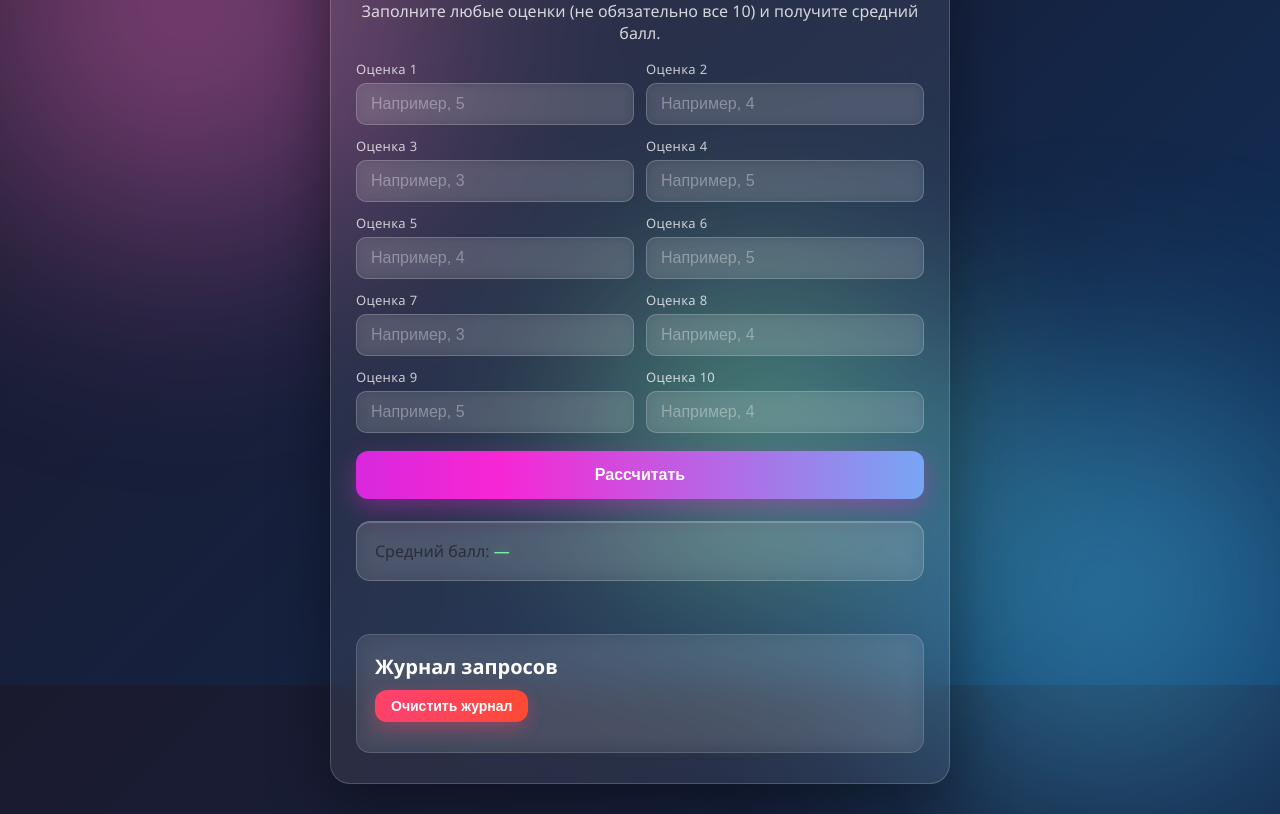
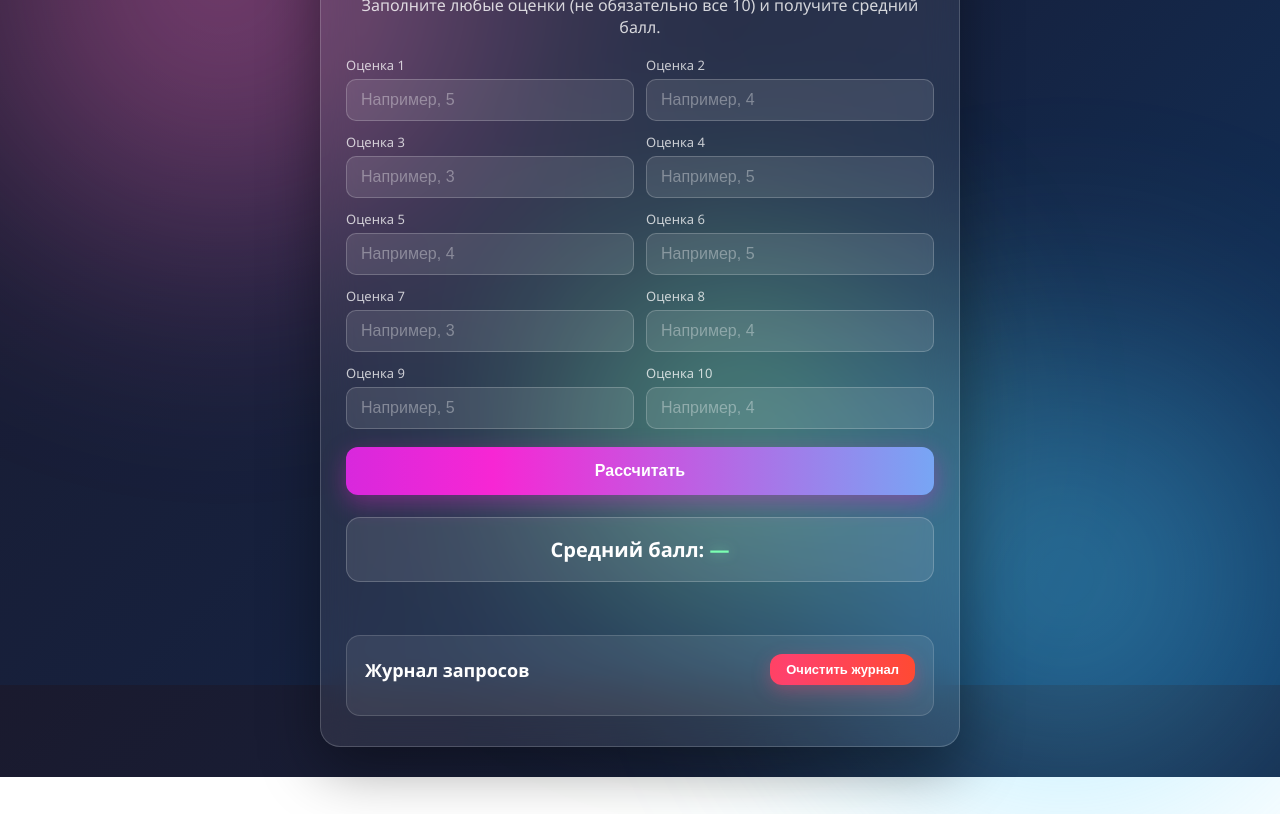
Before and after one commit to rinqxss/kalkulator, a plain HTML site: page index.html in a window 1280 px wide. Shown: the part 115-929 px from the top of the page. After the commit the page ends 892 px from the top, so only its background shows below. Drawn offline with Linux system fonts and the light colour scheme.

Commit message:
Update style.css

```diff
--- a/style.css
+++ b/style.css
@@ -1,111 +1,118 @@
-/* ===== Калькулятор расчёта оценок — оформление с переливающимися бликами ===== */
+/* ============ Калькулятор оценок — тёмная тема с бликами ============ */
 
 * {
     box-sizing: border-box;
 }
-
-/* ---------- Фон с анимированными цветными бликами ---------- */
 
 body {
     font-family: 'Segoe UI', Arial, sans-serif;
     margin: 0;
     padding: 0;
     min-height: 100vh;
-    color: #2c2e3a;
+    color: #ffffff;
     background: linear-gradient(135deg, #1a1a2e 0%, #16213e 50%, #0f3460 100%);
     background-attachment: fixed;
-    position: relative;
     overflow-x: hidden;
 }
 
-/* Световые пятна-блики */
+/* ---------- Цветные блики на фоне ---------- */
+
+/* Общие свойства световых пятен */
 body::before,
 body::after,
 .blick {
-    content: '';
     position: fixed;
     border-radius: 50%;
     filter: blur(90px);
-    opacity: 0.55;
+    opacity: 0.5;
     pointer-events: none;
     z-index: 0;
 }
 
-/* Блик 1 — фиолетово-розовый */
+/* Розово-фиолетовый блик сверху слева */
 body::before {
-    width: 55vw;
-    height: 55vw;
-    top: -20vw;
+    content: '';
+    width: 60vw;
+    height: 60vw;
+    top: -25vw;
     left: -15vw;
     background: radial-gradient(circle, #ff6ec4 0%, transparent 70%);
     animation: drift1 14s ease-in-out infinite alternate;
 }
 
-/* Блик 2 — голубой */
+/* Голубой блик снизу справа */
 body::after {
-    width: 50vw;
-    height: 50vw;
-    bottom: -18vw;
+    content: '';
+    width: 55vw;
+    height: 55vw;
+    bottom: -20vw;
     right: -12vw;
     background: radial-gradient(circle, #4dd0ff 0%, transparent 70%);
     animation: drift2 18s ease-in-out infinite alternate;
 }
 
-/* Блик 3 — зелёно-жёлтый (добавлен в HTML не нужен — создан скриптом) */
+/* Зелёный блик по центру */
 .blick {
-    width: 40vw;
-    height: 40vw;
-    top: 35%;
-    left: 40%;
+    width: 45vw;
+    height: 45vw;
+    top: 30%;
+    left: 35%;
     background: radial-gradient(circle, #7bffb2 0%, transparent 70%);
     animation: drift3 22s ease-in-out infinite alternate;
 }
 
 @keyframes drift1 {
     from { transform: translate(0, 0) scale(1); }
-    to   { transform: translate(8vw, 6vw) scale(1.2); }
+    to   { transform: translate(9vw, 7vw) scale(1.25); }
 }
 
 @keyframes drift2 {
     from { transform: translate(0, 0) scale(1); }
-    to   { transform: translate(-7vw, -5vw) scale(1.15); }
+    to   { transform: translate(-8vw, -6vw) scale(1.15); }
 }
 
 @keyframes drift3 {
     from { transform: translate(0, 0) scale(1); }
-    to   { transform: translate(-6vw, 7vw) scale(0.85); }
+    to   { transform: translate(-7vw, 8vw) scale(0.85); }
 }
 
-/* ---------- Стеклянный контейнер поверх бликов ---------- */
+/* ---------- Стеклянный контейнер ---------- */
 
 .container {
     position: relative;
     z-index: 1;
-    max-width: 620px;
+    max-width: 640px;
     margin: 30px auto;
     padding: 30px 25px;
     background: rgba(255, 255, 255, 0.08);
-    backdrop-filter: blur(18px);
-    -webkit-backdrop-filter: blur(18px);
     border: 1px solid rgba(255, 255, 255, 0.18);
     border-radius: 20px;
     box-shadow: 0 20px 60px rgba(0, 0, 0, 0.4);
 }
 
-/* Переливающийся градиентный заголовок */
+/* Поддержка размытия фона, где доступно */
+@supports (backdrop-filter: blur(18px)) {
+    .container {
+        backdrop-filter: blur(18px);
+    }
+}
+
+/* ---------- Заголовок с переливом ---------- */
+
 h1 {
     text-align: center;
     font-size: 28px;
     margin: 0 0 10px;
+    color: #7bffb2; /* запасной цвет, если градиент не поддерживается */
     background: linear-gradient(90deg, #ff6ec4, #ffd86e, #7bffb2, #4dd0ff, #ff6ec4);
     background-size: 300% 100%;
     -webkit-background-clip: text;
     background-clip: text;
     -webkit-text-fill-color: transparent;
-    animation: shimmerText 6s linear infinite;
+    animation: shimmer 6s linear infinite;
 }
 
-@keyframes shimmerText {
+@keyframes shimmer {
     from { background-position: 0% 50%; }
     to   { background-position: 300% 50%; }
 }
@@ -113,12 +120,13 @@ h1 {
 p {
     color: rgba(255, 255, 255, 0.8);
     text-align: center;
+    margin: 0 0 18px;
 }
 
 h2 {
-    font-size: 20px;
+    font-size: 18px;
     color: #fff;
-    margin: 0 0 10px;
+    margin: 0;
 }
 
 /* ---------- Сетка полей ---------- */
@@ -134,7 +142,6 @@ h2 {
     margin-bottom: 5px;
     font-size: 13px;
     color: rgba(255, 255, 255, 0.75);
-    letter-spacing: 0.3px;
 }
 
 .field input {
@@ -145,7 +152,6 @@ h2 {
     font-size: 16px;
     color: #fff;
     background: rgba(255, 255, 255, 0.1);
-    backdrop-filter: blur(6px);
     transition: border-color 0.25s, box-shadow 0.25s, background 0.25s;
 }
 
@@ -157,11 +163,10 @@ h2 {
     outline: none;
     border-color: #4dd0ff;
     background: rgba(255, 255, 255, 0.16);
-    box-shadow: 0 0 0 3px rgba(77, 208, 255, 0.25),
-                0 0 18px rgba(77, 208, 255, 0.35);
+    box-shadow: 0 0 0 3px rgba(77, 208, 255, 0.25);
 }
 
-/* ---------- Кнопки со свечением ---------- */
+/* ---------- Кнопки ---------- */
 
 button,
 .btn {
@@ -181,37 +186,27 @@ button,
     background-size: 300% 100%;
     box-shadow: 0 8px 24px rgba(247, 38, 212, 0.35);
     transition: transform 0.2s, box-shadow 0.25s, background-position 0.4s;
-    animation: shimmerText 8s linear infinite;
+    animation: shimmer 8s linear infinite;
 }
 
 button:hover,
 .btn:hover {
     transform: translateY(-2px);
     box-shadow: 0 12px 32px rgba(247, 38, 212, 0.55);
-    background-position: 100% 50%;
-}
-
-button:active,
-.btn:active {
-    transform: translateY(0);
 }
 
 /* Красная кнопка очистки журнала */
 #clearLog {
     width: auto;
     padding: 8px 16px;
-    margin: 0 0 12px 0;
+    margin: 0;
+    font-size: 13px;
     background: linear-gradient(90deg, #ff416c, #ff4b2b, #ff416c);
     background-size: 200% 100%;
-    font-size: 14px;
     box-shadow: 0 6px 18px rgba(255, 65, 108, 0.35);
 }
 
-#clearLog:hover {
-    box-shadow: 0 10px 24px rgba(255, 65, 108, 0.55);
-}
-
-/* ---------- Блок результата ---------- */
+/* ---------- Результат и ошибка ---------- */
 
 #result {
     margin-top: 22px;
@@ -219,15 +214,8 @@ button:active,
     border-radius: 14px;
     background: rgba(255, 255, 255, 0.1);
     border: 1px solid rgba(255, 255, 255, 0.2);
-    backdrop-filter: blur(10px);
-    box-shadow: inset 0 1px 0 rgba(255, 255, 255, 0.2);
-}
-
-#result p {
-    margin: 0;
     font-size: 20px;
     font-weight: 600;
-    color: #fff;
     text-align: center;
 }
 
@@ -235,8 +223,6 @@ button:active,
     color: #7bffb2;
     text-shadow: 0 0 12px rgba(123, 255, 178, 0.6);
 }
-
-/* ---------- Сообщение об ошибке ---------- */
 
 #error {
     color: #ff8fa3;
@@ -255,7 +241,13 @@ button:active,
     border-radius: 14px;
     background: rgba(255, 255, 255, 0.08);
     border: 1px solid rgba(255, 255, 255, 0.15);
-    backdrop-filter: blur(10px);
+}
+
+.log-head {
+    display: flex;
+    justify-content: space-between;
+    align-items: center;
+    margin-bottom: 12px;
 }
 
 #logList {
@@ -275,16 +267,34 @@ button:active,
     color: rgba(255, 255, 255, 0.85);
     background: linear-gradient(90deg, rgba(123, 47, 247, 0.18), rgba(77, 208, 255, 0.18));
     border: 1px solid rgba(255, 255, 255, 0.1);
-    transition: background 0.25s;
 }
 
 #logList li:hover {
     background: linear-gradient(90deg, rgba(123, 47, 247, 0.3), rgba(77, 208, 255, 0.3));
 }
 
-/* Ссылка на главной странице 404 */
-a {
-    color: #4dd0ff;
+/* Пустой журнал */
+#logList .empty {
+    text-align: center;
+    color: rgba(255, 255, 255, 0.4);
+    background: none;
+    border: none;
+}
+
+/* ---------- Страница 404 ---------- */
+
+.error-page {
+    text-align: center;
+    padding-top: 60px;
+    padding-bottom: 60px;
+}
+
+.code-404 {
+    font-size: 90px;
+    font-weight: bold;
+    color: #ff6ec4;
+    text-shadow: 0 0 30px rgba(255, 110, 196, 0.7);
+    margin-bottom: 10px;
 }
 
 /* ---------- Адаптив для телефона ---------- */
@@ -302,4 +312,8 @@ a {
     h1 {
         font-size: 22px;
     }
+
+    .code-404 {
+        font-size: 64px;
+    }
 }
```
